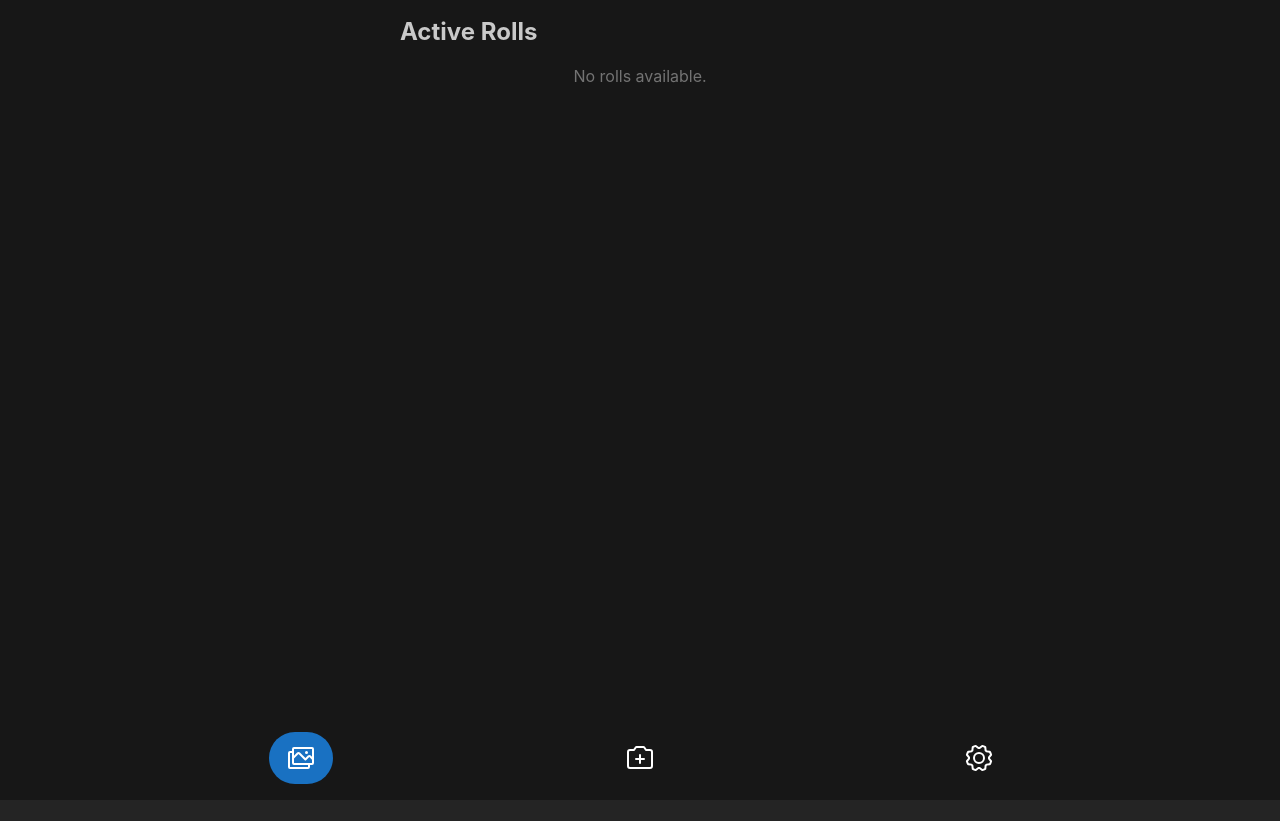
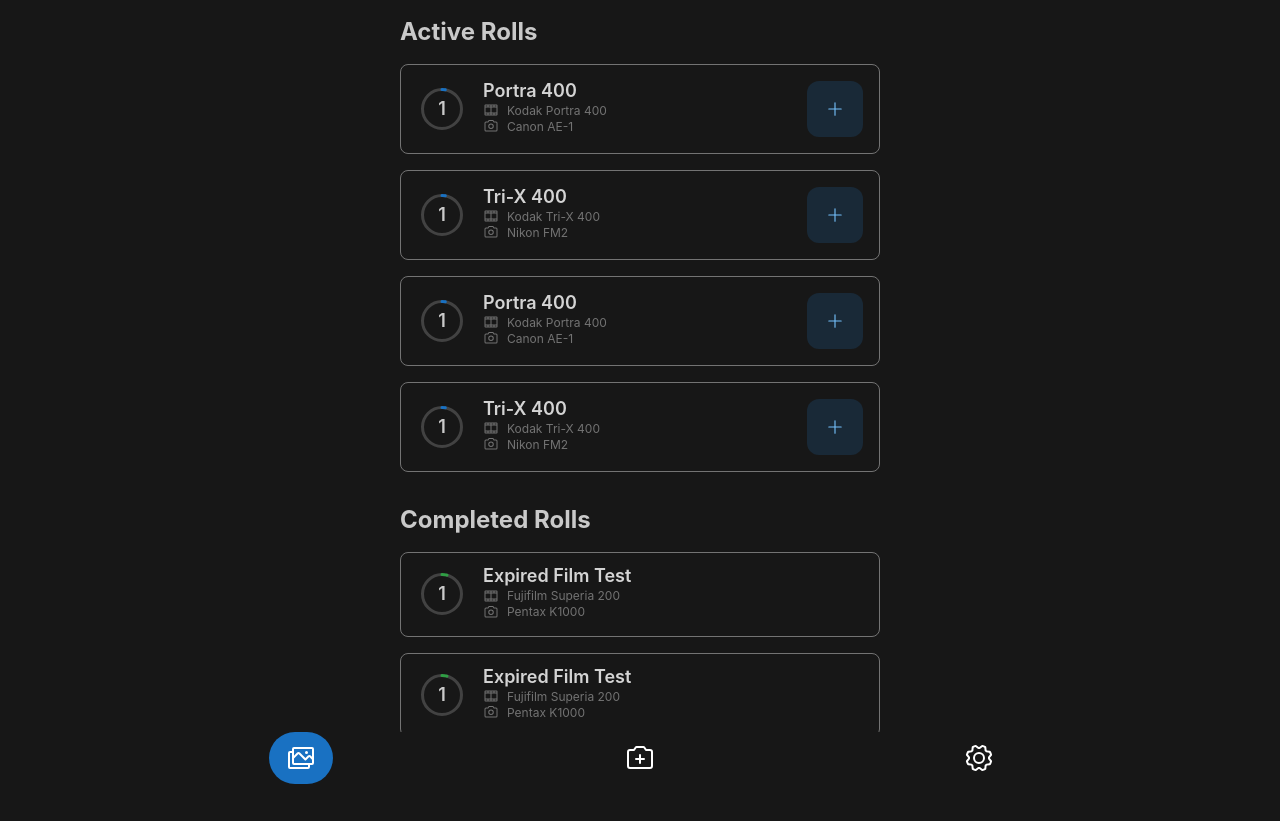
Before and after one commit to lbare/FilmEXIF, a React (Vite) app: page /FilmEXIF/tabs/1 in a window 1280 px wide. Both pictures are taken after a click on the tab 301 px from the left and 758 px from the top of the page. Before the commit the page ends 800 px from the top, so only its background shows below. Built offline with nearby package versions, Linux system fonts and the light colour scheme.

Commit message:
Add button for testing new rolls

```diff
--- a/src/pages/Library.tsx
+++ b/src/pages/Library.tsx
@@ -1,24 +1,25 @@
-import { useState } from "react";
+import { useEffect, useState } from "react";
 import { useRolls } from "../contexts/useRolls";
 import { Box, Text, RingProgress, Center, Button } from "@mantine/core";
 import { Plus } from "@phosphor-icons/react";
-import { FilmRoll } from "../interfaces";
+import { FilmRoll, Photo } from "../interfaces";
 import { FilmStrip, Camera } from "@phosphor-icons/react";
 import PulseLoader from "react-spinners/PulseLoader";
+import { v4 as uuidv4 } from "uuid";
 
 const Library = () => {
-  const { rolls, addPhotoToRoll } = useRolls();
+  const { rolls, addRoll, addPhotoToRoll } = useRolls();
   const [loadingRolls, setLoadingRolls] = useState<{ [key: string]: boolean }>(
     {}
   );
 
   const addPhoto = (roll: FilmRoll) => {
     setLoadingRolls((prev) => ({ ...prev, [roll.id]: true }));
-
     const handleLocationSuccess = (position: GeolocationPosition) => {
       const { latitude, longitude } = position.coords;
 
-      const newPhoto = {
+      const newPhoto: Photo = {
+        id: uuidv4(),
         location: {
           latitude,
           longitude,
@@ -31,7 +32,8 @@ const Library = () => {
 
     const handleLocationError = (error: GeolocationPositionError) => {
       console.error("Error getting location:", error);
-      const newPhoto = {
+      const newPhoto: Photo = {
+        id: uuidv4(),
         location: {
           latitude: 0,
           longitude: -10,
@@ -49,7 +51,8 @@ const Library = () => {
       );
     } else {
       console.error("Geolocation is not supported by this browser.");
-      const newPhoto = {
+      const newPhoto: Photo = {
+        id: uuidv4(),
         location: {
           latitude: -10,
           longitude: 0,
@@ -59,18 +62,71 @@ const Library = () => {
 
       addPhotoToRoll(roll.id, newPhoto);
     }
-    setTimeout(() => {
+
     setLoadingRolls((prev) => ({ ...prev, [roll.id]: false }));
-    }, 1000);
   };
+
+  const autoPopulateRolls = () => {
+    const placeholderRolls: FilmRoll[] = [
+      {
+        id: uuidv4(),
+        name: "Portra 400",
+        camera: "Canon AE-1",
+        filmBrand: "Kodak",
+        filmName: "Portra",
+        iso: 400,
+        exposures: 36,
+        photos: [],
+        isActive: true,
+      },
+      {
+        id: uuidv4(),
+        name: "Tri-X 400",
+        camera: "Nikon FM2",
+        filmBrand: "Kodak",
+        filmName: "Tri-X",
+        iso: 400,
+        exposures: 36,
+        photos: [],
+        isActive: true,
+      },
+      {
+        id: uuidv4(),
+        name: "Expired Film Test",
+        camera: "Pentax K1000",
+        filmBrand: "Fujifilm",
+        filmName: "Superia",
+        iso: 200,
+        exposures: 24,
+        photos: [
+          {
+            id: uuidv4(),
+            location: { latitude: 48.8566, longitude: 2.3522 },
+            date: new Date().toISOString(),
+          },
+        ],
+        isActive: false,
+      },
+    ];
+
+    placeholderRolls.forEach((roll) => addRoll(roll));
+  };
+
+  useEffect(() => {
+    if (rolls.length === 0) {
+      autoPopulateRolls();
+    }
+  }, [rolls.length]);
+
+  const activeRolls = rolls.filter((roll) => roll.isActive);
+  const completedRolls = rolls.filter((roll) => !roll.isActive);
 
   return (
     <Box className="max-w-lg mx-auto p-4">
       <h2 className="text-2xl font-bold mb-4">Active Rolls</h2>
       <div className="grid gap-4">
-        {rolls.length > 0 ? (
-          rolls.map((roll, index) => (
-            <>
+        {activeRolls.length > 0 ? (
+          activeRolls.map((roll, index) => (
             <Box
               key={index}
               className="flex items-center justify-between flex-row p-4 border border-neutral-500 rounded-lg"
@@ -126,11 +182,64 @@ const Library = () => {
                 </Button>
               )}
             </Box>
-            </>
           ))
         ) : (
           <Text className="text-center text-neutral-500">
-            No rolls available.
+            No active rolls available.
+          </Text>
+        )}
+      </div>
+
+      <h2 className="text-2xl font-bold mb-4 mt-8">Completed Rolls</h2>
+      <div className="grid gap-4">
+        {completedRolls.length > 0 ? (
+          completedRolls.map((roll, index) => (
+            <Box
+              key={index}
+              className="flex items-center justify-between flex-row p-4 border border-neutral-500 rounded-lg"
+            >
+              <Box className="flex flex-row items-center">
+                <RingProgress
+                  size={50}
+                  thickness={3}
+                  roundCaps
+                  label={
+                    <Center>
+                      <Text className="text-lg font-semibold">
+                        {roll.photos.length}
+                      </Text>
+                    </Center>
+                  }
+                  sections={[
+                    {
+                      value: (roll.photos.length / roll.exposures) * 100,
+                      color: "green",
+                    },
+                  ]}
+                />
+                <Box className="flex flex-col items-start px-4 justify-center">
+                  <Text className="text-lg font-semibold leading-tight text-neutral-300 -mt-1">
+                    {roll.name}
+                  </Text>
+                  <Box className="flex flex-row w-full items-center justify-start">
+                    <FilmStrip size={16} color="#737373" weight="regular" />
+                    <Text className="pl-2 text-xs text-neutral-500 leading-tight">
+                      {`${roll.filmBrand} ${roll.filmName} ${roll.iso}`}
+                    </Text>
+                  </Box>
+                  <Box className="flex flex-row w-full items-center justify-start">
+                    <Camera size={16} color="#737373" weight="regular" />
+                    <Text className="pl-2 text-xs text-neutral-500 leading-tight">
+                      {roll.camera}
+                    </Text>
+                  </Box>
+                </Box>
+              </Box>
+            </Box>
+          ))
+        ) : (
+          <Text className="text-center text-neutral-500">
+            No completed rolls available.
           </Text>
         )}
       </div>
```
Lines whose indentation alone changed are shown as unchanged.
